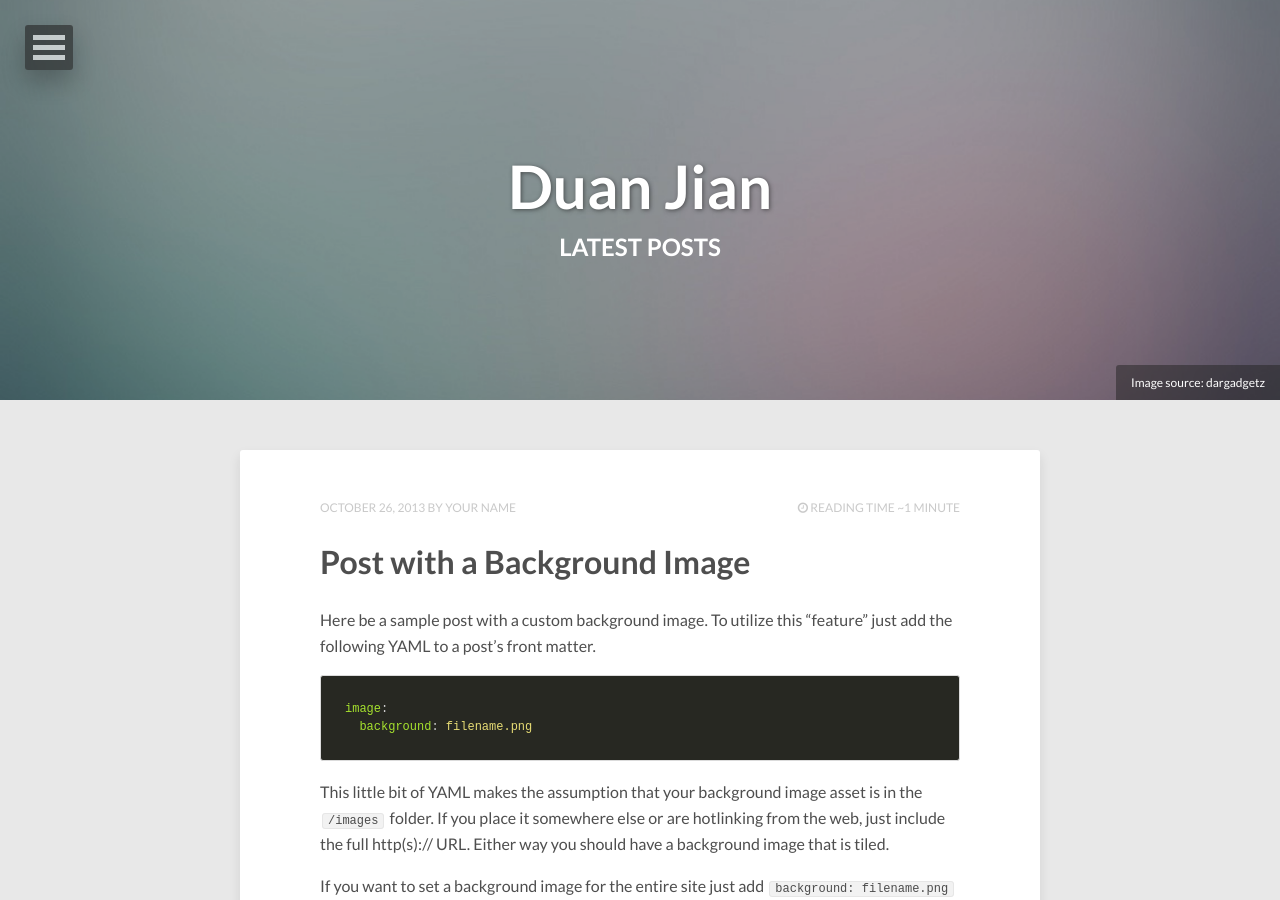
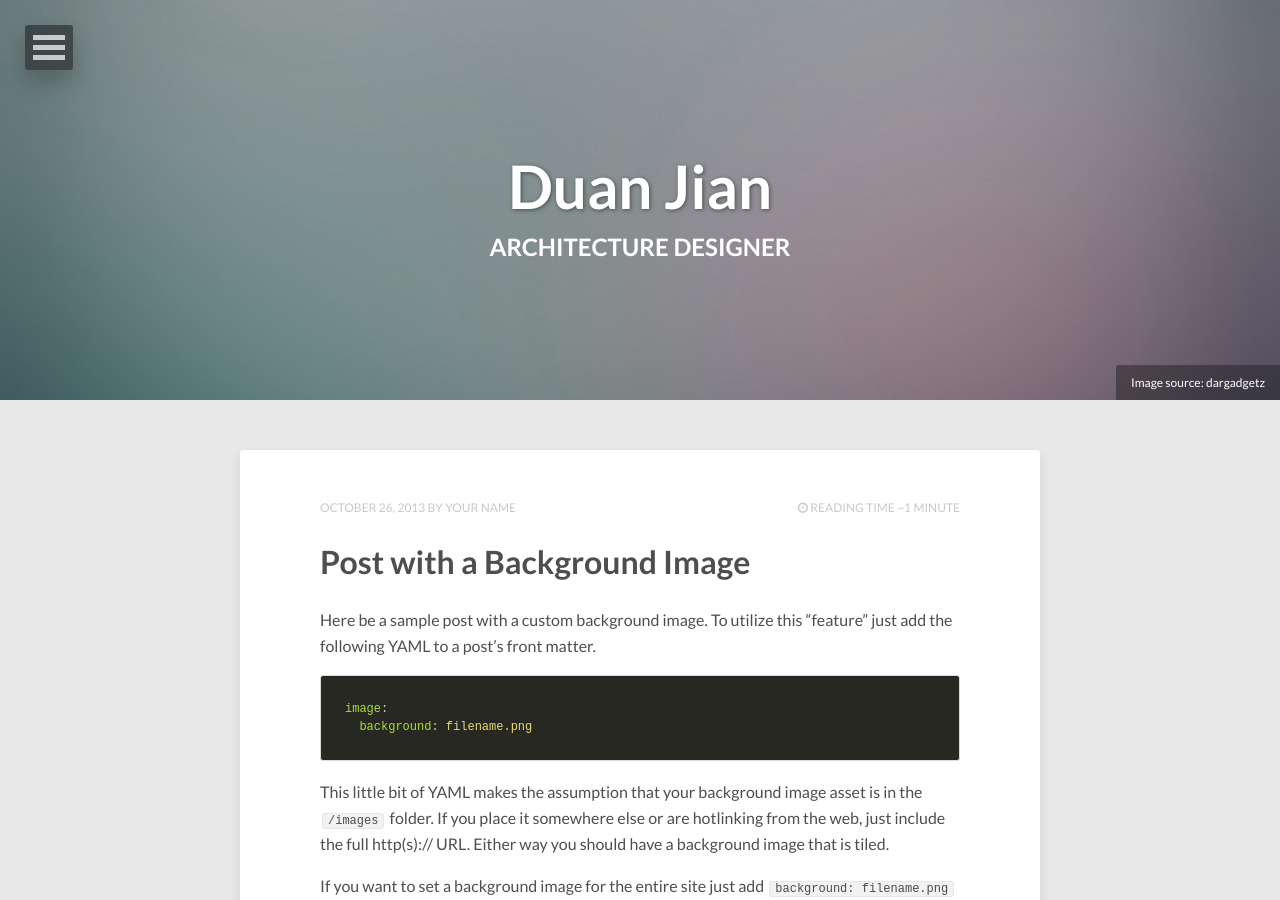
Before and after one commit to duanjian66/duanjian66.github.io, a Jekyll site: the page built from index.html, in a window 1280 px wide and 900 px high. Built offline with Jekyll 4.4.1, drawn with Linux system fonts in a browser that asks for light colours; nearby versions of some CDN libraries; the list of posts is cut into pages by our own code.

Commit message:
Update index.html

```diff
--- a/index.html
+++ b/index.html
@@ -1,6 +1,6 @@
 ---
 layout: post-index
-title: Latest Posts
+title: Architecture Designer
 description: "Describe this nonsense."
 tags: [Jekyll, theme, themes, responsive, blog, modern]
 comments: false
```
